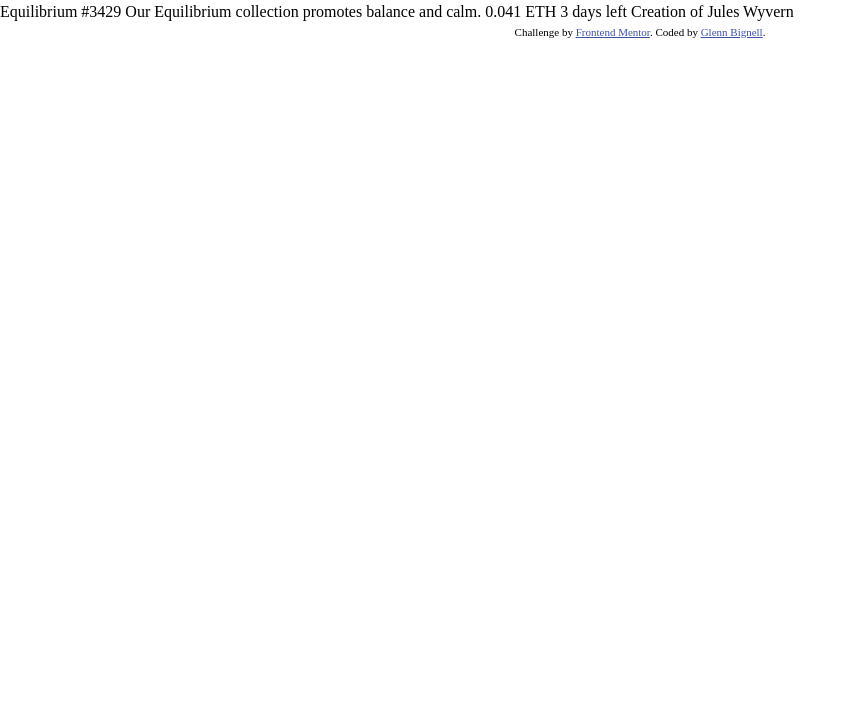
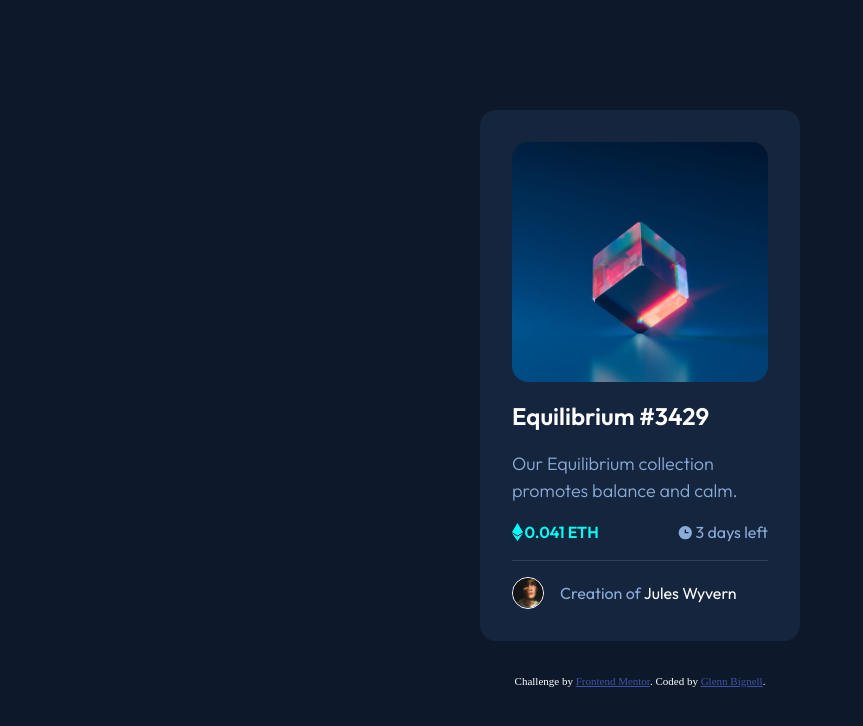
Before and after one commit to gbignell/nft-preview-card-component, a plain HTML site: page index.html in a window 1280 px wide. Shown: the whole page, without its empty margins (0-863 px from the left). Drawn offline with Linux system fonts and the light colour scheme.

Commit message:
Project Complete

```diff
--- a/index.html
+++ b/index.html
@@ -20,6 +20,7 @@
       .attribution {
         font-size: 11px;
         text-align: center;
+        color: white;
       }
       .attribution a {
         color: hsl(228, 45%, 44%);
@@ -27,14 +28,31 @@
     </style>
   </head>
   <body>
-    Equilibrium #3429 Our Equilibrium collection promotes balance and calm.
-    0.041 ETH 3 days left Creation of Jules Wyvern
+    <main>
+      <div class="eth-img">
+        <!-- <img src="images/image-equilibrium.jpg" alt="equilibrium image" /> -->
 
-    <div class="attribution">
+        <a href="#"><img src="images/icon-view.svg" alt="view icon" /></a>
+      </div>
+
+      <h1>Equilibrium #3429</h1>
+      <p>Our Equilibrium collection promotes balance and calm.</p>
+      <div class="eth">
+        <img src="images/icon-ethereum.svg" alt="ethereum icon" />
+        <h2>0.041 ETH</h2>
+        <img src="images/icon-clock.svg" alt="clock icon" id="clock" />
+        <p>3 days left</p>
+      </div>
+      <div class="creation">
+        <img src="images/image-avatar.png" alt="avatar image" />
+        <p>Creation of <span>Jules Wyvern</span></p>
+      </div>
+    </main>
+    <footer class="attribution">
       Challenge by
       <a href="https://www.frontendmentor.io?ref=challenge" target="_blank"
         >Frontend Mentor</a
       >. Coded by <a href="#">Glenn Bignell</a>.
-    </div>
+    </footer>
   </body>
 </html>
--- a/style.css
+++ b/style.css
@@ -1,3 +1,5 @@
+@import url("https://fonts.googleapis.com/css2?family=Outfit:wght@300;400;600&display=swap");
+
 /* Box sizing rules */
 *,
 *::before,
@@ -20,8 +22,8 @@ dd {
 }
 
 /* Remove list styles on ul, ol elements with a list role, which suggests default styling will be removed */
-ul[role='list'],
-ol[role='list'] {
+ul[role="list"],
+ol[role="list"] {
   list-style: none;
 }
 
@@ -60,7 +62,7 @@ select {
 /* Remove all animations, transitions and smooth scroll for people that prefer not to see them */
 @media (prefers-reduced-motion: reduce) {
   html:focus-within {
-   scroll-behavior: auto;
+    scroll-behavior: auto;
   }
 
   *,
@@ -71,3 +73,124 @@ select {
     transition-duration: 0.01ms !important;
     scroll-behavior: auto !important;
   }
+}
+
+body {
+  display: flex;
+  flex-direction: column;
+  justify-content: center;
+  align-items: center;
+  background-color: hsl(217, 54%, 11%);
+}
+
+main {
+  display: flex;
+  flex-direction: column;
+  gap: 1rem;
+  padding: 2rem;
+  max-width: 25rem;
+  background-color: hsl(216, 50%, 16%);
+  color: hsl(0, 0%, 100%);
+  border-radius: 1rem;
+  font-family: "Outfit", sans-serif;
+  margin-bottom: 2rem;
+}
+
+/* .eth-img img {
+  border-radius: 1rem;
+  width: 100%;
+} */
+
+.eth-img {
+  border-radius: 1rem;
+  width: 100%;
+  height: 20rem;
+  background-image: url("images/image-equilibrium.jpg");
+  background-size: cover;
+  display: flex;
+  justify-content: center;
+  align-items: center;
+}
+
+.eth-img a {
+  display: none;
+}
+
+.eth-img:hover a {
+  display: block;
+  cursor: pointer;
+}
+
+main > p {
+  font-size: 1.125em;
+  color: hsl(215, 51%, 70%);
+  font-weight: 300;
+}
+
+main > h1 {
+  font-weight: 600;
+  font-size: 1.5em;
+}
+
+main h1:hover {
+  cursor: pointer;
+  color: hsl(178, 100%, 50%);
+}
+
+main h2 {
+  color: hsl(178, 100%, 50%);
+  font-size: 1em;
+}
+
+.eth {
+  display: flex;
+  justify-content: space-between;
+  align-items: center;
+  padding-bottom: 1rem;
+  border-bottom: 0.1rem solid hsl(215, 32%, 27%);
+}
+
+.eth #clock {
+  min-height: 100%;
+  margin-left: 40%;
+}
+
+.eth p {
+  color: hsl(215, 51%, 70%);
+}
+
+.creation {
+  display: flex;
+  align-items: center;
+  gap: 1rem;
+  color: hsl(215, 51%, 70%);
+}
+
+.creation img {
+  max-width: 2em;
+  border: 0.1rem solid hsl(0, 0%, 100%);
+  border-radius: 50%;
+}
+
+.creation span {
+  color: hsl(0, 0%, 100%);
+}
+
+.creation span:hover {
+  cursor: pointer;
+  color: hsl(178, 100%, 50%);
+}
+
+@media screen and (max-width: 1440px) {
+  main {
+    max-width: 20rem;
+  }
+
+  .eth #clock {
+    margin-left: 30%;
+  }
+
+  .eth-img {
+    height: 15rem;
+  }
+}
```
